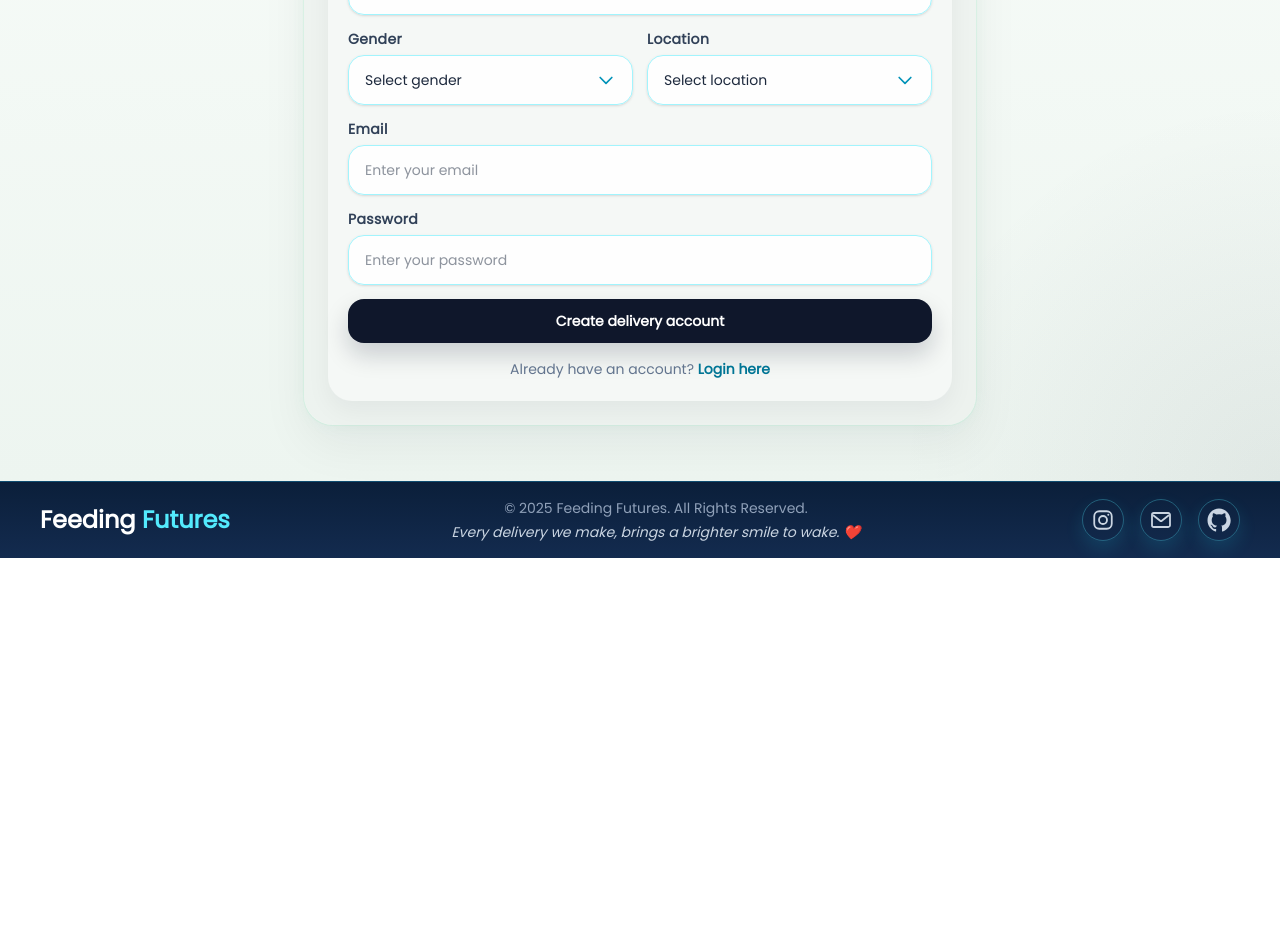
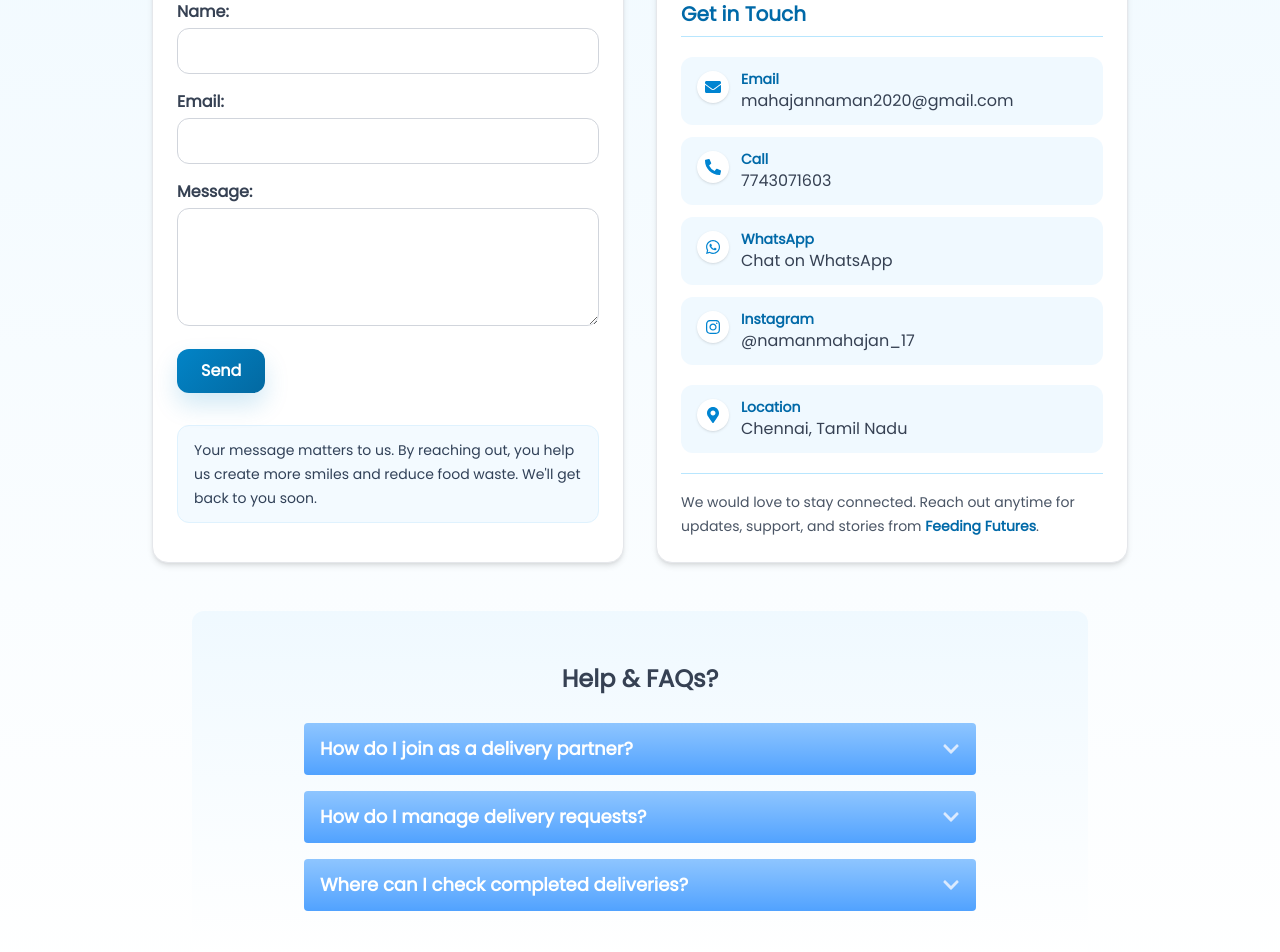
Before and after one commit to namanmahajan2020/Feeding-Futures, a React (Vite) app in the folder Feeding-Futures/delivery/: page /contact in a window 1280 px wide. Before the commit this address led to /signup. Shown: the part 320-1272 px from the top of the page. Before the commit the page ends 878 px from the top, so only its background shows below. Built offline with nearby package versions, Linux system fonts and the light colour scheme.

Commit message:
contact in delivery

```diff
--- a/Feeding-Futures/delivery/src/App.jsx
+++ b/Feeding-Futures/delivery/src/App.jsx
@@ -65,14 +65,7 @@ function App() {
               }
             />
 
-            <Route
-              path="/contact"
-              element={
-                <ProtectedRoute isAllowed={isLoggedIn}>
-                  <Contact />
-                </ProtectedRoute>
-              }
-            />
+            <Route path="/contact" element={<Contact />} />
 
             <Route
               path="/signup"
--- a/Feeding-Futures/delivery/src/pages/Contact.jsx
+++ b/Feeding-Futures/delivery/src/pages/Contact.jsx
@@ -1,19 +1,102 @@
-import React, { useState } from 'react';
+import React, { useState } from "react";
+import { NavLink } from "react-router-dom";
+import {
+  FaEnvelope,
+  FaChevronDown,
+  FaInstagram,
+  FaMapMarkerAlt,
+  FaPhoneAlt,
+  FaWhatsapp,
+} from "react-icons/fa";
+
+const contactLinks = [
+  {
+    title: "Email",
+    value: "mahajannaman2020@gmail.com",
+    href: "mailto:mahajannaman2020@gmail.com",
+    icon: FaEnvelope,
+  },
+  {
+    title: "Call",
+    value: "7743071603",
+    href: "tel:7743071603",
+    icon: FaPhoneAlt,
+  },
+  {
+    title: "WhatsApp",
+    value: "Chat on WhatsApp",
+    href: "https://wa.me/917743071603",
+    icon: FaWhatsapp,
+  },
+  {
+    title: "Instagram",
+    value: "@namanmahajan_17",
+    href: "https://www.instagram.com/namanmahajan_17/",
+    icon: FaInstagram,
+  },
+];
+
+const accordionData = [
+  {
+    question: "How do I join as a delivery partner?",
+    answer: (
+      <>
+        <p>
+          1. Click on{" "}
+          <NavLink
+            to="/signup"
+            className="text-green-700 text-base underline transition-colors hover:text-green-500"
+          >
+            Join Us
+          </NavLink>{" "}
+          from the navbar.
+        </p>
+        <p>2. Complete your account details and log in.</p>
+        <p>3. Start accepting pickup requests from the Orders page.</p>
+      </>
+    ),
+  },
+  {
+    question: "How do I manage delivery requests?",
+    answer: (
+      <p className="p-2">
+        Open <strong>Orders</strong> to view active requests. Accept an order,
+        follow pickup details, and update status after collection so NGOs can
+        coordinate smoothly.
+      </p>
+    ),
+  },
+  {
+    question: "Where can I check completed deliveries?",
+    answer: (
+      <p className="p-2">
+        Visit <strong>History</strong> (Past Orders) in your dashboard to see
+        completed deliveries and track your contribution over time.
+      </p>
+    ),
+  },
+];
 
 function Contact() {
+  const [activeAccordion, setActiveAccordion] = useState(null);
   const [formData, setFormData] = useState({
-    name: '',
-    email: '',
-    message: '',
+    name: "",
+    email: "",
+    message: "",
   });
+  const [isSubmitting, setIsSubmitting] = useState(false);
   const [submitStatus, setSubmitStatus] = useState(null);
 
   const handleChange = (e) => {
     const { name, value } = e.target;
-    setFormData(prevState => ({
+    setFormData((prevState) => ({
       ...prevState,
       [name]: value,
     }));
+  };
+
+  const toggleAccordion = (index) => {
+    setActiveAccordion((prev) => (prev === index ? null : index));
   };
 
   const handleSubmit = async (e) => {
@@ -26,133 +109,223 @@ function Contact() {
       return;
     }
 
+    setIsSubmitting(true);
+
     try {
-   const response = await fetch(`${import.meta.env.VITE_API_BASE_URL}/api/feedback`, {
-        method: 'POST',
-        headers: {
-          'Content-Type': 'application/json',
-        },
-        body: JSON.stringify(formData),
-      });
+      const response = await fetch(
+        `${import.meta.env.VITE_API_BASE_URL}/api/feedback`,
+        {
+          method: "POST",
+          headers: {
+            "Content-Type": "application/json",
+          },
+          body: JSON.stringify(formData),
+        }
+      );
 
       if (response.ok) {
-        setSubmitStatus('success');
-        setFormData({ name: '', email: '', message: '' });  // Clear form
+        setSubmitStatus("success");
+        setFormData({ name: "", email: "", message: "" });
       } else {
-        setSubmitStatus('error');
+        setSubmitStatus("error");
       }
     } catch (error) {
-      console.error('Error submitting feedback:', error);
-      setSubmitStatus('error');
+      console.error("Error submitting feedback:", error);
+      setSubmitStatus("error");
+    } finally {
+      setIsSubmitting(false);
+      window.setTimeout(() => {
+        setSubmitStatus(null);
+      }, 3000);
     }
   };
 
   return (
-    <div className="min-h-screen bg-gradient-to-tl from-sky-100 via-indigo-100 to-green-100 font-poppins">
-      {/* Heading */}
-      <div className="flex justify-center">
-        <p className="text-4xl font-extrabold leading-tight my-6 pt-8 mb-15 border-b-4 border-b-green-600 pb-1 inline-block">
-          Contact <span className='text-green-800'>Us</span>
-        </p>
+    <div className="min-h-screen bg-gradient-to-b from-sky-50 to-white font-poppins">
+      <div className="flex justify-center px-4">
+        <div className="pb-6 pt-32 text-center sm:pb-8">
+          <p className="text-[1.7rem] font-bold tracking-[0.06em] text-sky-800 sm:text-[2.15rem]">
+            Support <span className="text-slate-950">&</span> Connection
+          </p>
+          <div className="mx-auto mt-1 mb-3 h-0.5 w-full max-w-[18rem] rounded-full bg-sky-700/50 sm:max-w-[22rem]" />
+        </div>
       </div>
 
-      {/* Contact Form and Info */}
-      <div className="max-w-4xl mx-auto px-6 md:px-0 grid grid-cols-1 md:grid-cols-2 gap-10">
-        {/* Form */}
+      <div className="mx-auto mb-12 grid max-w-5xl grid-cols-1 gap-6 px-4 sm:px-6 md:grid-cols-2 md:gap-8">
         <form
           onSubmit={handleSubmit}
-          className="bg-white p-6 space-y-4 rounded-2xl shadow-md text-gray-700 border border-gray-200 hover:shadow-lg transition-shadow duration-300"
+          className="space-y-4 rounded-2xl border border-gray-200 bg-white p-5 text-gray-700 shadow-md transition-shadow duration-300 hover:shadow-lg sm:p-6"
         >
           <div>
-            <label htmlFor="name" className="block font-semibold mb-1">Name:</label>
+            <label htmlFor="name" className="mb-1 block font-semibold">
+              Name:
+            </label>
             <input
               type="text"
               id="name"
               name="name"
               value={formData.name}
               onChange={handleChange}
-              className="w-full border border-gray-300 rounded px-3 py-2 focus:outline-none focus:ring-2 focus:ring-green-600"
+              disabled={isSubmitting}
+              className="w-full rounded-xl border border-gray-300 px-3 py-2.5 focus:outline-none focus:ring-2 focus:ring-sky-600"
               required
             />
           </div>
           <div>
-            <label htmlFor="email" className="block font-semibold mb-1">Email:</label>
+            <label htmlFor="email" className="mb-1 block font-semibold">
+              Email:
+            </label>
             <input
               type="email"
               id="email"
               name="email"
               value={formData.email}
               onChange={handleChange}
-              className="w-full border border-gray-300 rounded px-3 py-2 focus:outline-none focus:ring-2 focus:ring-green-600"
+              disabled={isSubmitting}
+              className="w-full rounded-xl border border-gray-300 px-3 py-2.5 focus:outline-none focus:ring-2 focus:ring-sky-600"
               required
             />
           </div>
           <div>
-            <label htmlFor="message" className="block font-semibold mb-1">Message:</label>
+            <label htmlFor="message" className="mb-1 block font-semibold">
+              Message:
+            </label>
             <textarea
               id="message"
               name="message"
               value={formData.message}
               onChange={handleChange}
               rows="4"
-              className="w-full border border-gray-300 rounded px-3 py-2 focus:outline-none focus:ring-2 focus:ring-green-600"
+              disabled={isSubmitting}
+              className="w-full rounded-xl border border-gray-300 px-3 py-2.5 focus:outline-none focus:ring-2 focus:ring-sky-600"
               required
-            ></textarea>
+            />
           </div>
           <button
             type="submit"
             name="send"
-            className="bg-green-600 hover:bg-green-700 text-white font-semibold py-2 px-6 rounded transition"
+            disabled={isSubmitting}
+            className={`rounded-xl px-6 py-2.5 font-semibold text-white transition ${
+              isSubmitting
+                ? "cursor-not-allowed bg-[linear-gradient(135deg,#0ea5e9_0%,#0284c7_100%)] shadow-[0_0_0_4px_rgba(14,165,233,0.14),0_12px_24px_rgba(14,165,233,0.18)]"
+                : "bg-[linear-gradient(135deg,#0284c7_0%,#0369a1_100%)] shadow-[0_12px_24px_rgba(2,132,199,0.18)] hover:-translate-y-0.5 hover:shadow-[0_16px_26px_rgba(2,132,199,0.22)]"
+            }`}
           >
-            Send
+            {isSubmitting ? "Sending..." : "Send"}
           </button>
 
+          <p className="mt-4 rounded-xl border border-sky-100 bg-sky-50/80 px-4 py-3 text-sm leading-6 text-slate-700">
+            Your message matters to us. By reaching out, you help us create
+            more smiles and reduce food waste. We&apos;ll get back to you soon.
+          </p>
+
           {submitStatus && (
-            <div className={`mt-4 ${submitStatus === 'success' ? 'text-green-600' : 'text-red-600'}`}>
-              {submitStatus === 'success' ? 'Feedback submitted successfully!' : 'Error submitting feedback. Please try again.'}
+            <div
+              className={`mt-4 rounded-xl border px-4 py-3 text-sm font-medium ${
+                submitStatus === "success"
+                  ? "border-sky-200 bg-sky-50 text-sky-700"
+                  : "border-red-200 bg-red-50 text-red-600"
+              }`}
+            >
+              {submitStatus === "success"
+                ? "Thank you for reaching out!"
+                : "Error submitting feedback. Please try again."}
             </div>
           )}
         </form>
 
-        {/* Contact Info */}
-        <div className="bg-white p-6 rounded-2xl shadow-md text-gray-700 space-y-4 border border-gray-200 hover:shadow-lg transition-shadow duration-300">
-          <p className="text-xl font-semibold text-green-700 border-b pb-2">Get in Touch</p>
+        <div className="space-y-5 rounded-2xl border border-gray-200 bg-white p-5 text-gray-700 shadow-md transition-shadow duration-300 hover:shadow-lg sm:p-6">
+          <p className="border-b border-sky-200 pb-2 text-xl font-semibold text-sky-700">
+            Get in Touch
+          </p>
 
-          <div className="flex items-center space-x-3">
-            <i className="fas fa-envelope text-green-600"></i>
-            <p><strong>Email:</strong> feedingfutures@gmail.com</p>
+          <div className="grid gap-3">
+            {contactLinks.map(({ title, value, href, icon: Icon }) => (
+              <a
+                key={title}
+                href={href}
+                target={href.startsWith("http") ? "_blank" : undefined}
+                rel={href.startsWith("http") ? "noreferrer" : undefined}
+                className="flex items-start gap-3 rounded-xl bg-sky-50 px-4 py-3 transition hover:bg-sky-100"
+              >
+                <span className="mt-0.5 rounded-full bg-white p-2 text-sky-600 shadow-sm">
+                  <Icon className="h-4 w-4" />
+                </span>
+                <span className="min-w-0">
+                  <span className="block text-sm font-semibold text-sky-700">
+                    {title}
+                  </span>
+                  <span className="block break-all text-sm text-gray-700 sm:text-base">
+                    {value}
+                  </span>
+                </span>
+              </a>
+            ))}
           </div>
 
-          <div className="flex items-center space-x-3">
-            <i className="fas fa-phone text-green-600"></i>
-            <p><strong>Phone:</strong> 987-774-3016</p>
+          <div className="flex items-start gap-3 rounded-xl bg-sky-50 px-4 py-3">
+            <span className="mt-0.5 rounded-full bg-white p-2 text-sky-600 shadow-sm">
+              <FaMapMarkerAlt className="h-4 w-4" />
+            </span>
+            <span>
+              <span className="block text-sm font-semibold text-sky-700">
+                Location
+              </span>
+              <span className="block text-sm text-gray-700 sm:text-base">
+                Chennai, Tamil Nadu
+              </span>
+            </span>
           </div>
 
-          <div className="flex items-center space-x-3">
-            <i className="fas fa-map-marker-alt text-green-600"></i>
-            <p><strong>Location:</strong> Chennai, Tamil Nadu</p>
-          </div>
-
-          <div className="pt-4 border-t-1 mt-5 border-green-700">
-            <p className="text-sm mt-3 text-gray-600">
-              We’d love to stay connected! Follow us on social media for updates, events, and stories from <span className="text-green-700 font-semibold">Feeding Futures</span>.
+          <div className="border-t border-sky-200 pt-4">
+            <p className="text-sm leading-6 text-gray-600">
+              We would love to stay connected. Reach out anytime for updates,
+              support, and stories from{" "}
+              <span className="font-semibold text-sky-700">
+                Feeding Futures
+              </span>
+              .
             </p>
-
-            <div className="flex flex-col sm:flex-row sm:space-x-6 mt-10 justify-center gap-10 sm:space-y-0">
-              <a href="https://www.facebook.com/">
-                <img className='w-12 hover:scale-105 transition-all' src="img/facebook.png" alt="Facebook" />
-              </a>
-              <a href="https://www.instagram.com/">
-                <img className='w-12 hover:scale-105 transition-all' src="img/instagram.png" alt="Instagram" />
-              </a>
-              <a href="https://www.youtube.com/">
-                <img className='w-12 hover:scale-105 transition-all' src="img/youtube.png" alt="Youtube" />
-              </a>
-            </div>
           </div>
         </div>
       </div>
 
+      <div className="mx-auto mb-12 max-w-4xl rounded-xl bg-gradient-to-b from-sky-50 to-white p-5 sm:p-8">
+        <div className="help mx-auto mt-3 max-w-2xl sm:mt-5">
+          <p className="mb-6 text-center text-2xl font-bold text-gray-700 sm:mb-7">
+            Help & FAQs?
+          </p>
+          {accordionData.map(({ question, answer }, index) => {
+            const isActive = activeAccordion === index;
+            return (
+              <div key={index} className="mb-4 rounded">
+                <button
+                  className={`flex w-full items-center justify-between text-left text-base font-semibold text-white transition-transform duration-300 focus:outline-none sm:text-lg ${
+                    isActive ? "rounded-t" : "rounded"
+                  } bg-gradient-to-b from-blue-300 to-blue-400 px-4 py-3 hover:scale-[1.01]`}
+                  onClick={() => toggleAccordion(index)}
+                  aria-expanded={isActive}
+                >
+                  <span>{question}</span>
+                  <span
+                    className={`ml-4 inline-flex items-center justify-center text-blue-100 transition-transform duration-300 ${
+                      isActive ? "rotate-180" : ""
+                    }`}
+                    aria-hidden="true"
+                  >
+                    <FaChevronDown className="text-base sm:text-lg" />
+                  </span>
+                </button>
+                {isActive && (
+                  <div className="mt-1 mb-8 border-t border-blue-600 bg-gradient-to-b from-white to-blue-100 p-4 sm:mb-12">
+                    {answer}
+                  </div>
+                )}
+              </div>
+            );
+          })}
+        </div>
+      </div>
     </div>
   );
 }
```
Also changed, not shown: Feeding-Futures/delivery/src/components/Navbar.jsx (+23 -20 lines), Feeding-Futures/delivery/src/pages/About.jsx (+3 -22 lines).
